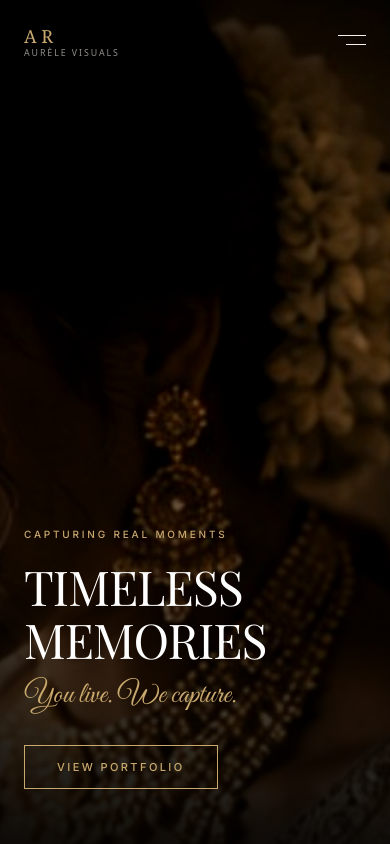
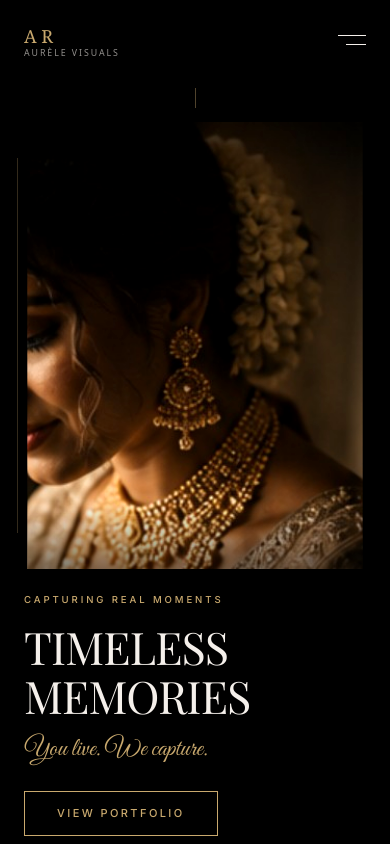
Before and after one commit to satishbokka/luxury-portfolio, a Next.js app: page / in a window 390 px wide. Shown: the top 844 px of the page. Built offline with nearby package versions, Linux system fonts and the light colour scheme.

Commit message:
Redesign mobile Hero: luxury editorial reveal layout with separated photo and typography

```diff
--- a/components/Hero.tsx
+++ b/components/Hero.tsx
@@ -2,7 +2,7 @@
 
 import { useEffect, useRef } from "react";
 import Image from "next/image";
-import { motion } from "framer-motion";
+import { motion, useReducedMotion } from "framer-motion";
 import { Playfair_Display, Great_Vibes } from "next/font/google";
 import { Button } from "@/components/ui/Button";
 
@@ -18,7 +18,184 @@ const greatVibes = Great_Vibes({
   display: "swap",
 });
 
-export function Hero() {
+/* ================================================================
+   MOBILE HERO — Luxury Editorial Reveal
+   A black canvas with the photograph displayed as an editorial card,
+   and typography in its own clean space below.
+   ================================================================ */
+
+function MobileHero() {
+  const shouldReduceMotion = useReducedMotion();
+
+  // If user prefers reduced motion, show everything immediately
+  const d = shouldReduceMotion ? 0 : 1; // animation duration multiplier
+
+  return (
+    <section
+      className="relative flex flex-col min-h-[100svh] w-full bg-black md:hidden overflow-hidden"
+      aria-label="Hero"
+    >
+      {/* ─── Subtle decorative gold line ─── */}
+      <motion.div
+        className="mx-auto mt-[88px] mb-[clamp(14px,3vw,22px)] w-[1px] h-[clamp(20px,5vw,32px)] bg-[#C9A96E]/40"
+        initial={shouldReduceMotion ? false : { scaleY: 0, opacity: 0 }}
+        animate={{ scaleY: 1, opacity: 1 }}
+        transition={{ delay: 0.1 * d, duration: 0.5 * d, ease: "easeOut" }}
+        style={{ transformOrigin: "top" }}
+      />
+
+      {/* ─── EDITORIAL PHOTOGRAPH ─── */}
+      <div className="relative mx-auto w-[clamp(300px,86vw,400px)]">
+        {/* Image frame with clip-path reveal */}
+        <motion.div
+          className="relative w-full aspect-[3/4] overflow-hidden"
+          initial={
+            shouldReduceMotion
+              ? false
+              : { clipPath: "inset(0 0 100% 0)", opacity: 0 }
+          }
+          animate={{ clipPath: "inset(0 0 0% 0)", opacity: 1 }}
+          transition={{
+            delay: 0.15 * d,
+            duration: 0.9 * d,
+            ease: [0.77, 0, 0.175, 1],
+          }}
+        >
+          {/* Image with subtle scale animation */}
+          <motion.div
+            className="absolute inset-0"
+            initial={shouldReduceMotion ? false : { scale: 1.08 }}
+            animate={{ scale: 1 }}
+            transition={{
+              delay: 0.15 * d,
+              duration: 1.4 * d,
+              ease: [0.25, 0.1, 0.25, 1],
+            }}
+          >
+            <Image
+              src="/images/hero/hero.png"
+              alt="Indian bride in elegant gold jewelry and traditional bridal styling"
+              fill
+              priority
+              sizes="86vw"
+              className="object-cover object-[60%_25%] brightness-[1.1] contrast-[1.02] saturate-[1.03]"
+            />
+          </motion.div>
+
+          {/* Very subtle bottom gradient — just enough to separate from text */}
+          <div
+            className="absolute inset-x-0 bottom-0 h-16 pointer-events-none"
+            style={{
+              background:
+                "linear-gradient(to top, rgba(0,0,0,0.5), transparent)",
+            }}
+          />
+        </motion.div>
+
+        {/* Thin champagne border accent — left side only for editorial feel */}
+        <motion.div
+          className="absolute left-0 top-[8%] bottom-[8%] w-[1px] bg-[#C9A96E]/25 -translate-x-[10px]"
+          initial={shouldReduceMotion ? false : { scaleY: 0, opacity: 0 }}
+          animate={{ scaleY: 1, opacity: 1 }}
+          transition={{
+            delay: 0.6 * d,
+            duration: 0.6 * d,
+            ease: "easeOut",
+          }}
+          style={{ transformOrigin: "top" }}
+        />
+      </div>
+
+      {/* ─── EDITORIAL CONTENT ─── */}
+      <div className="flex-1 flex flex-col justify-center px-6 pt-[clamp(24px,5vw,36px)] pb-[clamp(32px,6vw,48px)]">
+        {/* Label */}
+        <motion.span
+          className="block text-[0.6rem] font-medium uppercase tracking-[0.3em] text-[#C9A96E] mb-[clamp(14px,3vw,20px)]"
+          initial={shouldReduceMotion ? false : { opacity: 0, y: 12 }}
+          animate={{ opacity: 1, y: 0 }}
+          transition={{
+            delay: 0.55 * d,
+            duration: 0.5 * d,
+            ease: "easeOut",
+          }}
+        >
+          CAPTURING REAL MOMENTS
+        </motion.span>
+
+        {/* Heading */}
+        <motion.h1
+          className={`${playfair.className} text-[clamp(2.8rem,11vw,3.8rem)] font-normal uppercase leading-[0.94] tracking-[-0.02em] text-[#F5F0EB] mb-[clamp(12px,2.5vw,18px)]`}
+          initial={shouldReduceMotion ? false : { opacity: 0, y: 16 }}
+          animate={{ opacity: 1, y: 0 }}
+          transition={{
+            delay: 0.7 * d,
+            duration: 0.6 * d,
+            ease: [0.25, 0.1, 0.25, 1],
+          }}
+        >
+          TIMELESS
+          <br />
+          MEMORIES
+        </motion.h1>
+
+        {/* Script tagline */}
+        <motion.p
+          className={`${greatVibes.className} text-[clamp(1.6rem,6.5vw,2.2rem)] leading-snug text-[#C9A96E] mb-[clamp(24px,5vw,34px)]`}
+          initial={shouldReduceMotion ? false : { opacity: 0, y: 10 }}
+          animate={{ opacity: 1, y: 0 }}
+          transition={{
+            delay: 0.9 * d,
+            duration: 0.5 * d,
+            ease: "easeOut",
+          }}
+        >
+          You live. We capture.
+        </motion.p>
+
+        {/* CTA */}
+        <motion.div
+          initial={shouldReduceMotion ? false : { opacity: 0, y: 8 }}
+          animate={{ opacity: 1, y: 0 }}
+          transition={{
+            delay: 1.05 * d,
+            duration: 0.5 * d,
+            ease: "easeOut",
+          }}
+        >
+          <Button
+            href="/portfolio"
+            className="
+              border
+              border-[#C9A96E]
+              bg-transparent
+              px-7
+              py-[13px]
+              text-[0.6rem]
+              font-medium
+              uppercase
+              tracking-[0.22em]
+              text-[#F5F0EB]
+              transition-all
+              duration-300
+              hover:bg-[#C9A96E]
+              hover:text-black
+              w-fit
+            "
+          >
+            VIEW PORTFOLIO
+          </Button>
+        </motion.div>
+      </div>
+    </section>
+  );
+}
+
+/* ================================================================
+   DESKTOP HERO — Unchanged cinematic split layout
+   Image right, typography left, editorial gradients
+   ================================================================ */
+
+function DesktopHero() {
   const heroRef = useRef<HTMLElement>(null);
 
   useEffect(() => {
@@ -45,13 +222,12 @@ export function Hero() {
   return (
     <section
       ref={heroRef}
-      className="relative flex h-[100svh] min-h-[720px] w-full overflow-hidden bg-black md:h-screen md:min-h-[700px] md:max-h-[1080px] md:items-center"
+      className="relative hidden md:flex h-screen min-h-[700px] max-h-[1080px] w-full overflow-hidden bg-black items-center"
       aria-label="Hero"
     >
       {/* =========================================================
-          HERO PHOTOGRAPH — SINGLE CONTINUOUS CANVAS
-          Mobile: Full viewport (100svh) with art-directed 58% 32% crop
-          Desktop: Right anchored full height (md:w-[67%] lg:w-[63%] xl:w-[60%])
+          HERO PHOTOGRAPH — DESKTOP ONLY
+          Right anchored full height
           ========================================================= */}
 
       <div className="pointer-events-none absolute inset-0 h-full w-full">
@@ -82,10 +258,9 @@ export function Hero() {
             alt="Bridal portrait"
             fill
             priority
-            sizes="(max-width: 768px) 100vw, 60vw"
+            sizes="60vw"
             className="
               object-cover
-              object-[58%_32%]
               md:object-[72%_45%]
               lg:object-[74%_45%]
               brightness-[1.05]
@@ -96,63 +271,39 @@ export function Hero() {
         </motion.div>
 
         {/* =======================================================
-            CINEMATIC GRADIENT — MOBILE ONLY
-            Light, controlled vertical & horizontal gradients protecting text
-            while keeping the bride naturally illuminated.
-            ======================================================= */}
-
-        {/* Mobile vertical cinematic gradient */}
-        <div
-          className="pointer-events-none absolute inset-0 z-10 md:hidden"
-          style={{
-            background:
-              "linear-gradient(to bottom, rgba(0,0,0,0.20) 0%, rgba(0,0,0,0.05) 35%, rgba(0,0,0,0.10) 50%, rgba(0,0,0,0.60) 72%, rgba(0,0,0,0.92) 100%)",
-          }}
-        />
-
-        {/* Mobile horizontal text readability gradient */}
-        <div
-          className="pointer-events-none absolute inset-0 z-10 md:hidden"
-          style={{
-            background:
-              "linear-gradient(to right, rgba(0,0,0,0.30) 0%, rgba(0,0,0,0.08) 55%, transparent 100%)",
-          }}
-        />
-
-        {/* =======================================================
             CINEMATIC IMAGE BLEND — DESKTOP ONLY
             Black on left → transparent toward bride
             ======================================================= */}
 
         <div
-          className="pointer-events-none absolute inset-0 z-10 hidden md:block"
+          className="pointer-events-none absolute inset-0 z-10"
           style={{
             background:
               "linear-gradient(to right, rgba(0,0,0,1) 0%, rgba(0,0,0,0.98) 16%, rgba(0,0,0,0.88) 27%, rgba(0,0,0,0.55) 39%, rgba(0,0,0,0.18) 52%, rgba(0,0,0,0) 67%)",
           }}
         />
 
-        {/* Very subtle right-side vignette (Desktop) */}
+        {/* Very subtle right-side vignette */}
         <div
-          className="pointer-events-none absolute inset-0 z-10 hidden md:block"
+          className="pointer-events-none absolute inset-0 z-10"
           style={{
             background:
               "linear-gradient(to left, rgba(0,0,0,0.12), transparent 25%)",
           }}
         />
 
-        {/* Top cinematic fade (Desktop) */}
+        {/* Top cinematic fade */}
         <div
-          className="pointer-events-none absolute inset-x-0 top-0 z-10 hidden md:block h-28"
+          className="pointer-events-none absolute inset-x-0 top-0 z-10 h-28"
           style={{
             background:
               "linear-gradient(to bottom, rgba(0,0,0,0.65), transparent)",
           }}
         />
 
-        {/* Bottom cinematic fade (Desktop) */}
+        {/* Bottom cinematic fade */}
         <div
-          className="pointer-events-none absolute inset-x-0 bottom-0 z-10 hidden md:block h-28"
+          className="pointer-events-none absolute inset-x-0 bottom-0 z-10 h-28"
           style={{
             background:
               "linear-gradient(to top, rgba(0,0,0,0.75), transparent)",
@@ -161,9 +312,7 @@ export function Hero() {
       </div>
 
       {/* =========================================================
-          HERO CONTENT — EDITORIAL OVERLAY
-          Mobile: Lower-left overlay (bottom ~38% of screen)
-          Desktop: Vertically centered editorial column
+          HERO CONTENT — DESKTOP EDITORIAL OVERLAY
           ========================================================= */}
 
       <div
@@ -175,14 +324,10 @@ export function Hero() {
           h-full
           w-full
           max-w-[1400px]
-          items-end
-          md:items-center
+          items-center
           px-6
           sm:px-10
           lg:px-16
-          pb-[55px]
-          sm:pb-[72px]
-          md:pb-0
         "
       >
         <div
@@ -193,22 +338,16 @@ export function Hero() {
             md:pl-4
           "
         >
-          {/* =====================================================
-              LABEL
-              ===================================================== */}
-
+          {/* LABEL */}
           <motion.span
             className="
-              mb-[18px]
+              mb-5
               block
-              text-[0.625rem]
+              text-xs
               font-medium
               uppercase
-              tracking-[0.28em]
+              tracking-[0.3em]
               text-[#C9A96E]
-              sm:text-xs
-              md:mb-5
-              md:tracking-[0.3em]
             "
             initial={{ opacity: 0, y: 10 }}
             animate={{ opacity: 1, y: 0 }}
@@ -220,27 +359,18 @@ export function Hero() {
             CAPTURING REAL MOMENTS
           </motion.span>
 
-          {/* =====================================================
-              MAIN HEADING
-              ===================================================== */}
-
+          {/* MAIN HEADING */}
           <motion.h1
             className={`
               ${playfair.className}
-              mb-[10px]
-              text-[clamp(3rem,12vw,3.7rem)]
-              font-normal
-              uppercase
-              leading-[0.98]
-              tracking-[-0.02em]
-              text-white
-              sm:text-5xl
-              sm:leading-[1.02]
-              md:mb-0
               md:text-6xl
               md:leading-[1.04]
               lg:text-[4.55rem]
               xl:text-[4.9rem]
+              font-normal
+              uppercase
+              tracking-[-0.02em]
+              text-white
             `}
             initial={{ opacity: 0, y: 14 }}
             animate={{ opacity: 1, y: 0 }}
@@ -255,24 +385,16 @@ export function Hero() {
             MEMORIES
           </motion.h1>
 
-          {/* =====================================================
-              SCRIPT TAGLINE
-              ===================================================== */}
-
+          {/* SCRIPT TAGLINE */}
           <motion.p
             className={`
               ${greatVibes.className}
-              mb-[28px]
-              sm:mb-[32px]
-              block
-              text-[clamp(1.85rem,7.5vw,2.35rem)]
-              leading-snug
-              text-[#C9A96E]
-              sm:text-3xl
               md:mt-4
               md:mb-10
               md:text-4xl
               lg:text-[2.65rem]
+              leading-snug
+              text-[#C9A96E]
             `}
             initial={{ opacity: 0, y: 10 }}
             animate={{ opacity: 1, y: 0 }}
@@ -284,10 +406,7 @@ export function Hero() {
             You live. We capture.
           </motion.p>
 
-          {/* =====================================================
-              CTA
-              ===================================================== */}
-
+          {/* CTA */}
           <motion.div
             initial={{ opacity: 0, y: 8 }}
             animate={{ opacity: 1, y: 0 }}
@@ -302,12 +421,12 @@ export function Hero() {
                 border
                 border-[#C9A96E]
                 bg-transparent
-                px-7
-                py-[13px]
-                text-[0.625rem]
+                px-9
+                py-3.5
+                text-[0.72rem]
                 font-medium
                 uppercase
-                tracking-[0.22em]
+                tracking-[0.25em]
                 text-[#F5F0EB]
                 shadow-sm
                 transition-all
@@ -315,10 +434,6 @@ export function Hero() {
                 hover:bg-[#C9A96E]
                 hover:text-black
                 hover:shadow-[0_0_20px_rgba(201,169,110,0.3)]
-                md:px-9
-                md:py-3.5
-                md:text-[0.72rem]
-                md:tracking-[0.25em]
               "
             >
               VIEW PORTFOLIO
@@ -329,3 +444,16 @@ export function Hero() {
     </section>
   );
 }
+
+/* ================================================================
+   HERO — Renders mobile or desktop variant based on screen size
+   ================================================================ */
+
+export function Hero() {
+  return (
+    <>
+      <MobileHero />
+      <DesktopHero />
+    </>
+  );
+}
```
